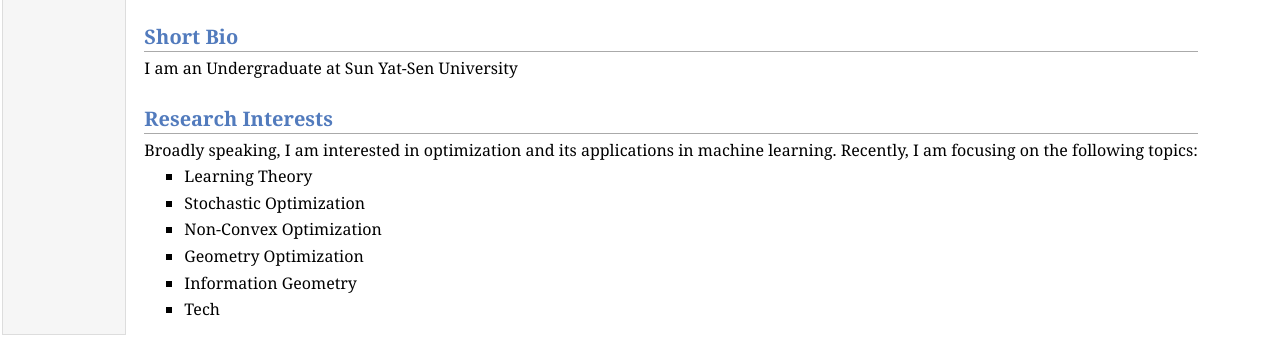
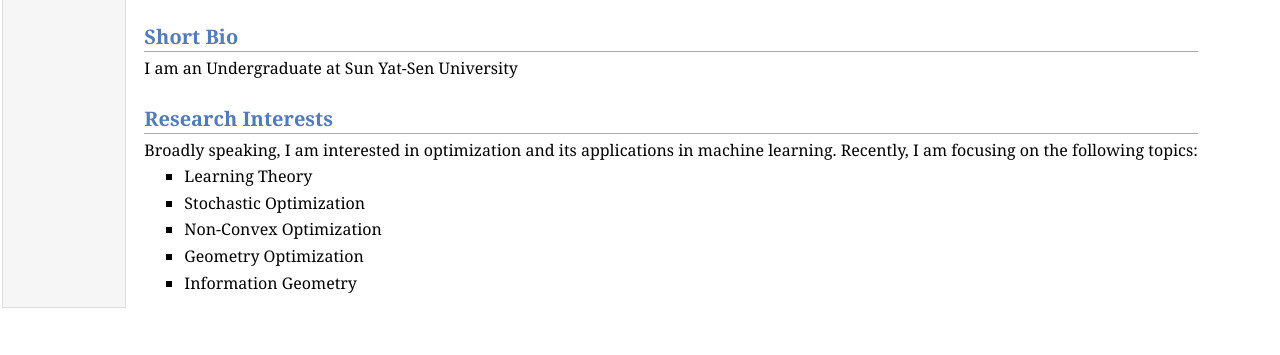
Before and after one commit to Zixu-Wu/Zixu-Wu.github.io, a plain HTML site: page index.html in a window 1280 px wide. Shown: the part 413-768 px from the top of the page. Drawn offline with Linux system fonts and the light colour scheme.

Commit message:
修改research

```diff
--- a/index.html
+++ b/index.html
@@ -48,8 +48,6 @@
 </li>
 <li><p>Information Geometry</p>
 </li>
-<li><p>Tech</p>
-</li>
 </ul>
 </td>
 </tr>
```
Also changed, not shown: 1 other file.
